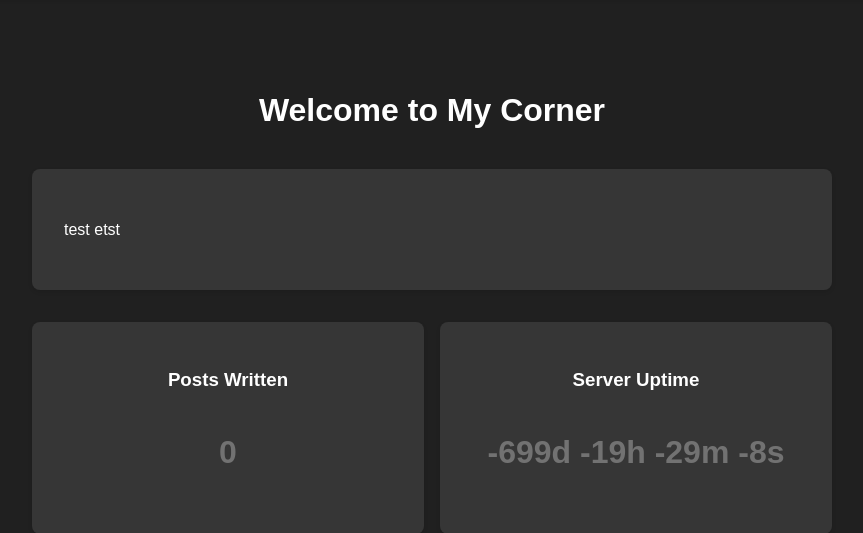
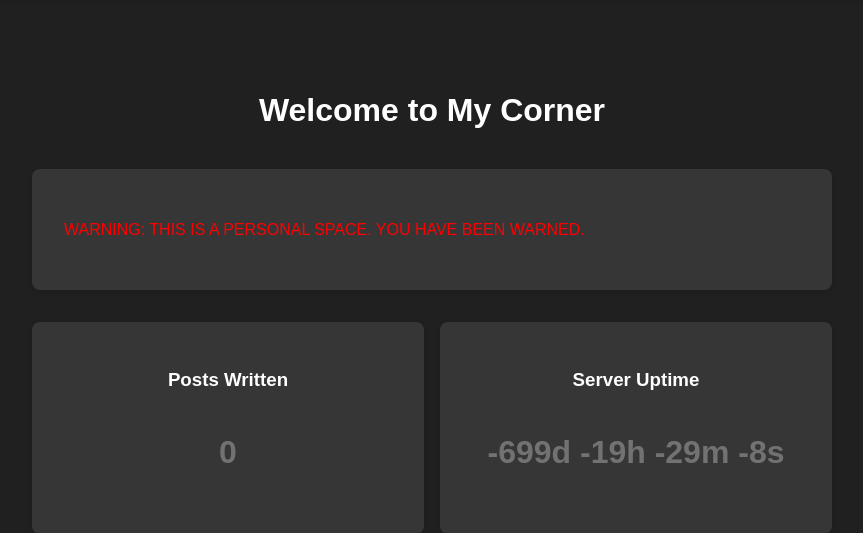
Before and after one commit to fily-gif/website, a Flask app: page / in a window 1280 px wide. Shown: the part 64-597 px from the top of the page, without its empty margins (208-1071 px from the left). Run offline with Flask 3, Linux system fonts and the light colour scheme; some libraries are stand-ins or nearby versions.

Commit message:
sdfwsfwef

```diff
--- a/sweater/static/css/style.css
+++ b/sweater/static/css/style.css
@@ -4,6 +4,11 @@
     margin: 0;
     padding: 0;
     background-color: #202020;
+}
+
+.personal-space {
+    /* padding: 2rem; */
+    color: #FF0000 !important;
 }
 
 .container {
--- a/sweater/templates/about.html
+++ b/sweater/templates/about.html
@@ -6,6 +6,6 @@
 </header>
 
 <section class="about">
-    <p>wsdffweui</p>
+    <p>...</p>
 </section>
 {% endblock %}
--- a/sweater/templates/base.html
+++ b/sweater/templates/base.html
@@ -3,7 +3,7 @@
 <head>
     <meta charset="UTF-8">
     <meta name="viewport" content="width=device-width, initial-scale=1.0">
-    <title>My Personal Space</title>
+    <title>fily!</title>
     <link rel="stylesheet" href="{{ url_for('static', filename='css/style.css') }}">
 </head>
 <body>
--- a/sweater/templates/home.html
+++ b/sweater/templates/home.html
@@ -6,7 +6,7 @@
 </header>
 
 <section class="intro">
-    <p>test etst</p>
+    <p class="personal-space">WARNING: THIS IS A PERSONAL SPACE. YOU HAVE BEEN WARNED.</p>
 </section>
 
 <section class="stats">
```
